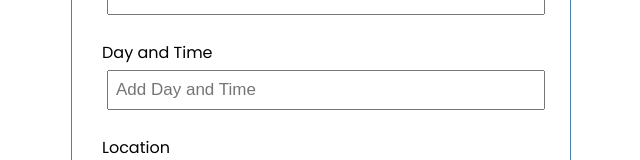
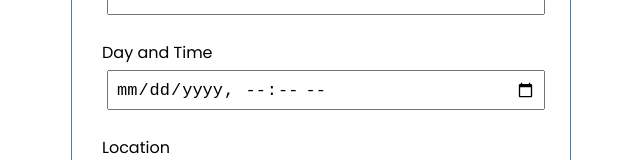
Before and after one commit to dlee371/WorkdayWebsite, a React (Create React App) app in the folder workday/: page / in a window 1280 px wide. Both pictures are taken after a click on the button "Add". Shown: the part 237-397 px from the top of the page, without its empty margins (319-959 px from the left). Built offline with nearby package versions, Linux system fonts and the light colour scheme.

Commit message:
changed date and time form input

```diff
--- a/workday/src/components/AddJob.js
+++ b/workday/src/components/AddJob.js
@@ -31,7 +31,7 @@ const AddJob = ({ onAdd }) => {
             </div>
             <div className='form-control'>
                 <label>Day and Time</label>
-                <input type='text' placeholder="Add Day and Time"
+                <input type='datetime-local' placeholder="Add Day and Time"
                 value={day} onChange={(e) => setDay(e.target.value)}/>
             </div>
             <div className='form-control'>
```
